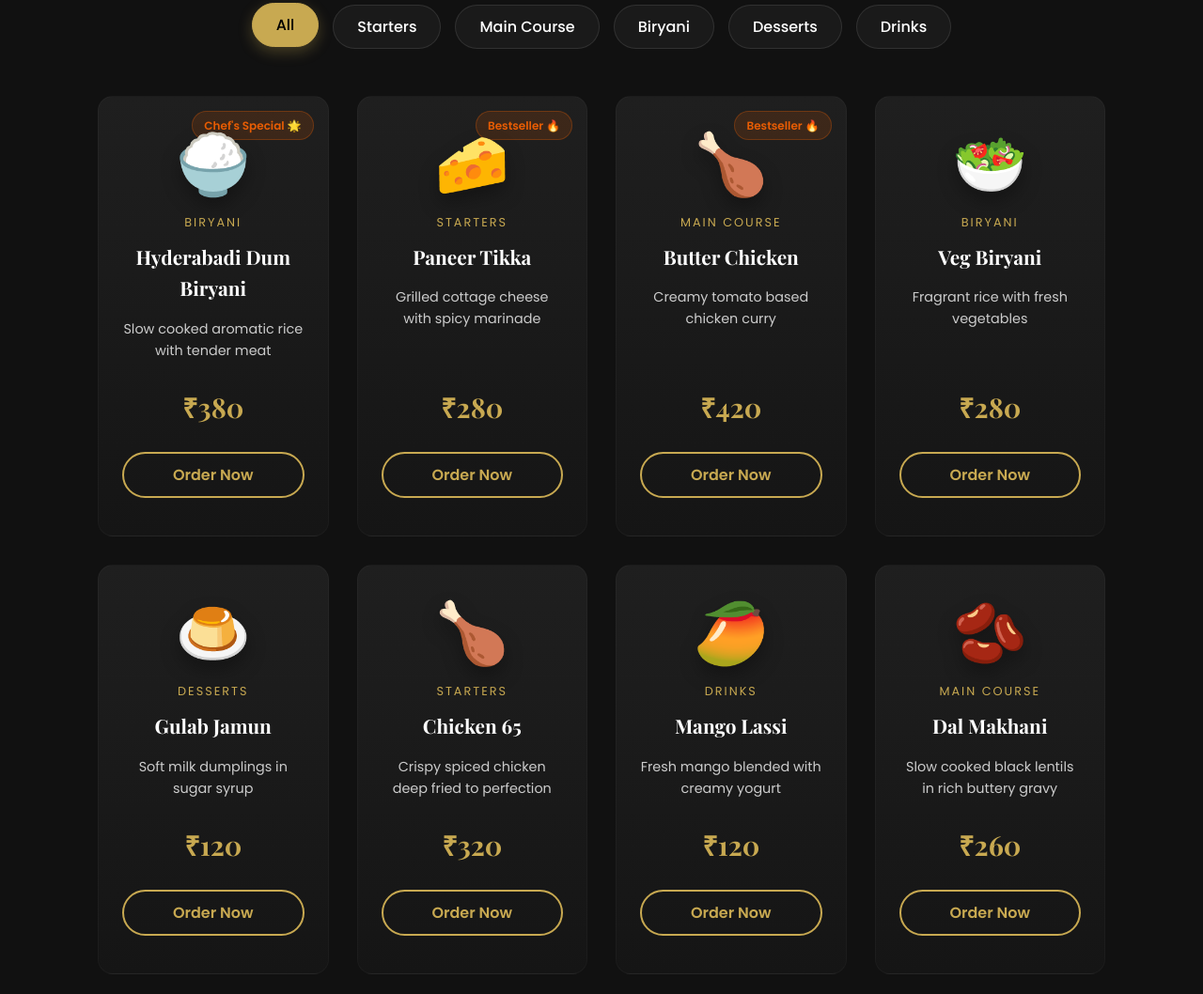
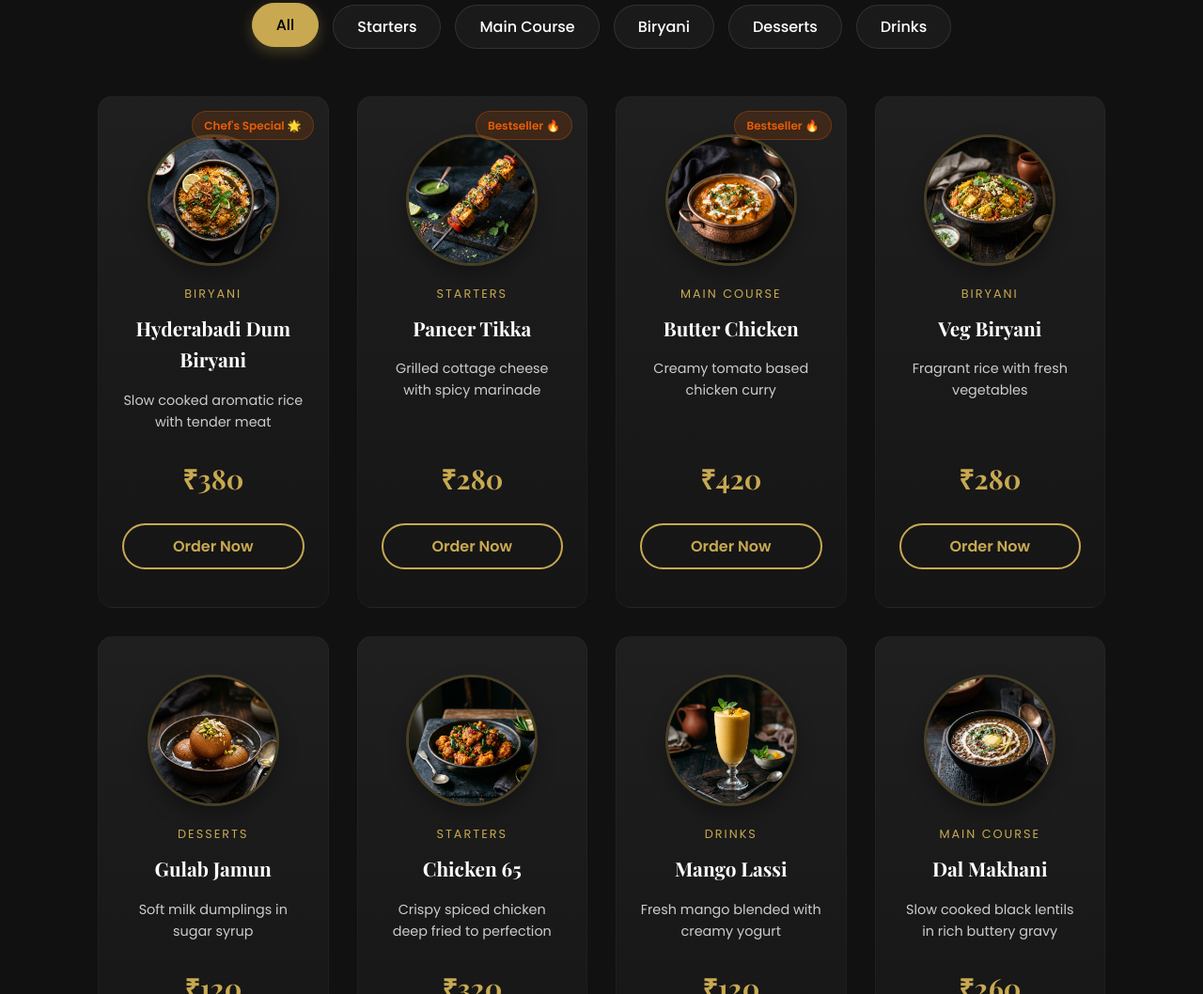
Before and after one commit to revanthbanoth/Restaurant-, a website: page index.html in a window 1280 px wide. Shown: the part 1987-3045 px from the top of the page at 94% size. Drawn offline with nearby package versions, Linux system fonts and the light colour scheme.

Commit message:
Replaced menu emojis with professional images

```diff
--- a/index.html
+++ b/index.html
@@ -630,15 +630,33 @@
             box-shadow: 0 20px 40px rgba(0,0,0,0.6), 0 0 20px rgba(200, 169, 81, 0.1);
             border-color: rgba(200, 169, 81, 0.3);
         }
-        .menu-emoji {
-            font-size: 4rem;
+        .menu-img-container {
+            width: 140px;
+            height: 140px;
             margin-bottom: 20px;
-            line-height: 1;
-            filter: drop-shadow(0 10px 10px rgba(0,0,0,0.3));
-            transition: transform 0.3s;
-        }
-        .menu-item:hover .menu-emoji {
-            transform: scale(1.1) rotate(5deg);
+            border-radius: 50%;
+            overflow: hidden;
+            box-shadow: 0 10px 20px rgba(0,0,0,0.3);
+            border: 3px solid rgba(200, 169, 81, 0.3);
+            transition: transform 0.4s, border-color 0.4s, box-shadow 0.4s;
+            display: flex;
+            align-items: center;
+            justify-content: center;
+            background: #111;
+        }
+        .menu-img-container img {
+            width: 100%;
+            height: 100%;
+            object-fit: cover;
+            transition: transform 0.4s;
+        }
+        .menu-item:hover .menu-img-container {
+            transform: translateY(-5px);
+            border-color: var(--primary);
+            box-shadow: 0 15px 30px rgba(200, 169, 81, 0.2);
+        }
+        .menu-item:hover .menu-img-container img {
+            transform: scale(1.1);
         }
         .menu-badge {
             position: absolute;
@@ -1417,7 +1435,7 @@
 
                 <div class="menu-item" data-category="Biryani">
                     <div class="menu-badge">Chef's Special 🌟</div>
-                    <div class="menu-emoji">🍚</div>
+                    <div class="menu-img-container"><img src="assets/images/hyderabadi_biryani.png" alt="Hyderabadi Dum Biryani"></div>
                     <div class="menu-category">Biryani</div>
                     <h3 class="menu-name">Hyderabadi Dum Biryani</h3>
                     <p class="menu-desc">Slow cooked aromatic rice with tender meat</p>
@@ -1427,7 +1445,7 @@
 
                 <div class="menu-item" data-category="Starters">
                     <div class="menu-badge">Bestseller 🔥</div>
-                    <div class="menu-emoji">🧀</div>
+                    <div class="menu-img-container"><img src="assets/images/paneer_tikka.png" alt="Paneer Tikka"></div>
                     <div class="menu-category">Starters</div>
                     <h3 class="menu-name">Paneer Tikka</h3>
                     <p class="menu-desc">Grilled cottage cheese with spicy marinade</p>
@@ -1437,7 +1455,7 @@
 
                 <div class="menu-item" data-category="Main Course">
                     <div class="menu-badge">Bestseller 🔥</div>
-                    <div class="menu-emoji">🍗</div>
+                    <div class="menu-img-container"><img src="assets/images/butter_chicken.png" alt="Butter Chicken"></div>
                     <div class="menu-category">Main Course</div>
                     <h3 class="menu-name">Butter Chicken</h3>
                     <p class="menu-desc">Creamy tomato based chicken curry</p>
@@ -1446,7 +1464,7 @@
                 </div>
 
                 <div class="menu-item" data-category="Biryani">
-                    <div class="menu-emoji">🥗</div>
+                    <div class="menu-img-container"><img src="assets/images/veg_biryani.png" alt="Veg Biryani"></div>
                     <div class="menu-category">Biryani</div>
                     <h3 class="menu-name">Veg Biryani</h3>
                     <p class="menu-desc">Fragrant rice with fresh vegetables</p>
@@ -1455,7 +1473,7 @@
                 </div>
 
                 <div class="menu-item" data-category="Desserts">
-                    <div class="menu-emoji">🍮</div>
+                    <div class="menu-img-container"><img src="assets/images/gulab_jamun.png" alt="Gulab Jamun"></div>
                     <div class="menu-category">Desserts</div>
                     <h3 class="menu-name">Gulab Jamun</h3>
                     <p class="menu-desc">Soft milk dumplings in sugar syrup</p>
@@ -1464,7 +1482,7 @@
                 </div>
 
                 <div class="menu-item" data-category="Starters">
-                    <div class="menu-emoji">🍗</div>
+                    <div class="menu-img-container"><img src="assets/images/chicken_65.png" alt="Chicken 65"></div>
                     <div class="menu-category">Starters</div>
                     <h3 class="menu-name">Chicken 65</h3>
                     <p class="menu-desc">Crispy spiced chicken deep fried to perfection</p>
@@ -1473,7 +1491,7 @@
                 </div>
 
                 <div class="menu-item" data-category="Drinks">
-                    <div class="menu-emoji">🥭</div>
+                    <div class="menu-img-container"><img src="assets/images/mango_lassi.png" alt="Mango Lassi"></div>
                     <div class="menu-category">Drinks</div>
                     <h3 class="menu-name">Mango Lassi</h3>
                     <p class="menu-desc">Fresh mango blended with creamy yogurt</p>
@@ -1482,7 +1500,7 @@
                 </div>
 
                 <div class="menu-item" data-category="Main Course">
-                    <div class="menu-emoji">🫘</div>
+                    <div class="menu-img-container"><img src="assets/images/dal_makhani.png" alt="Dal Makhani"></div>
                     <div class="menu-category">Main Course</div>
                     <h3 class="menu-name">Dal Makhani</h3>
                     <p class="menu-desc">Slow cooked black lentils in rich buttery gravy</p>
```
Also changed, not shown: assets/images/butter_chicken.png (added), assets/images/chicken_65.png (added), assets/images/dal_makhani.png (added), assets/images/gulab_jamun.png (added), assets/images/hyderabadi_biryani.png (added), assets/images/mango_lassi.png (added), assets/images/paneer_tikka.png (added), assets/images/veg_biryani.png (added).
